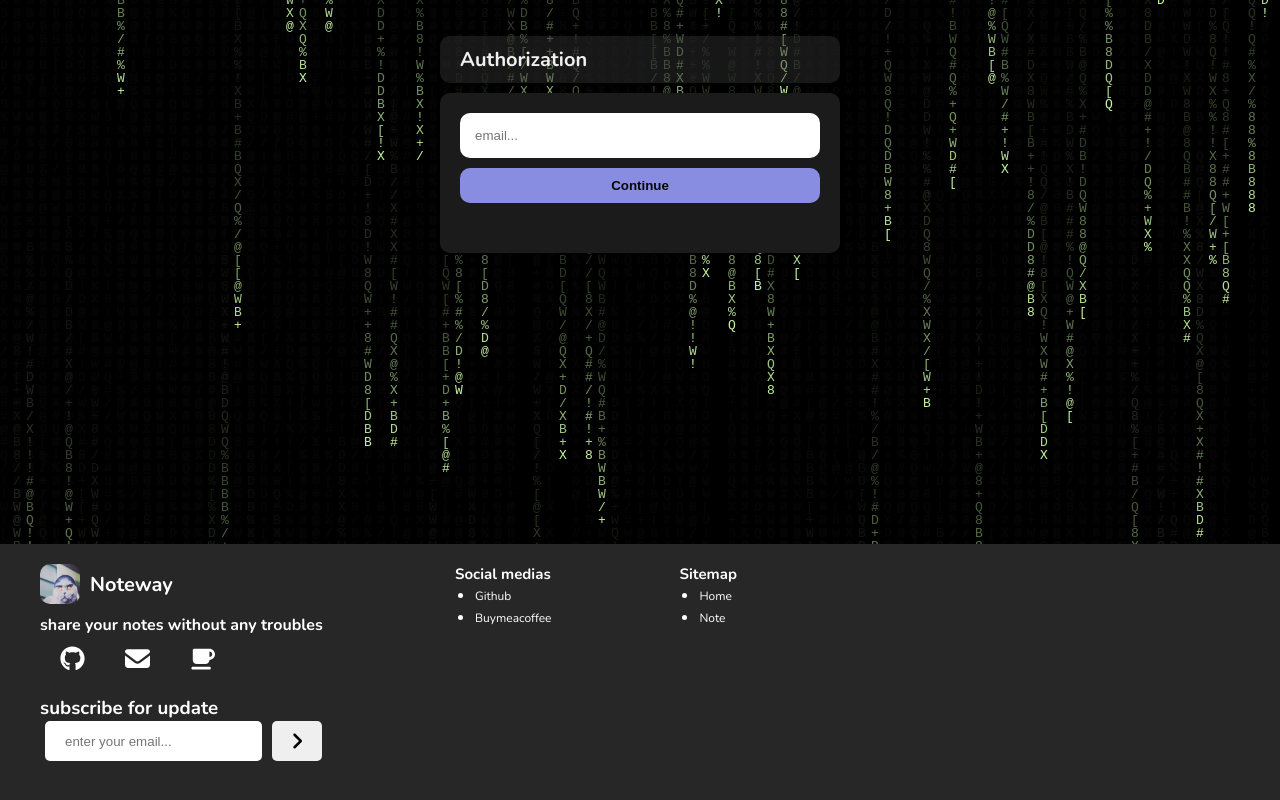
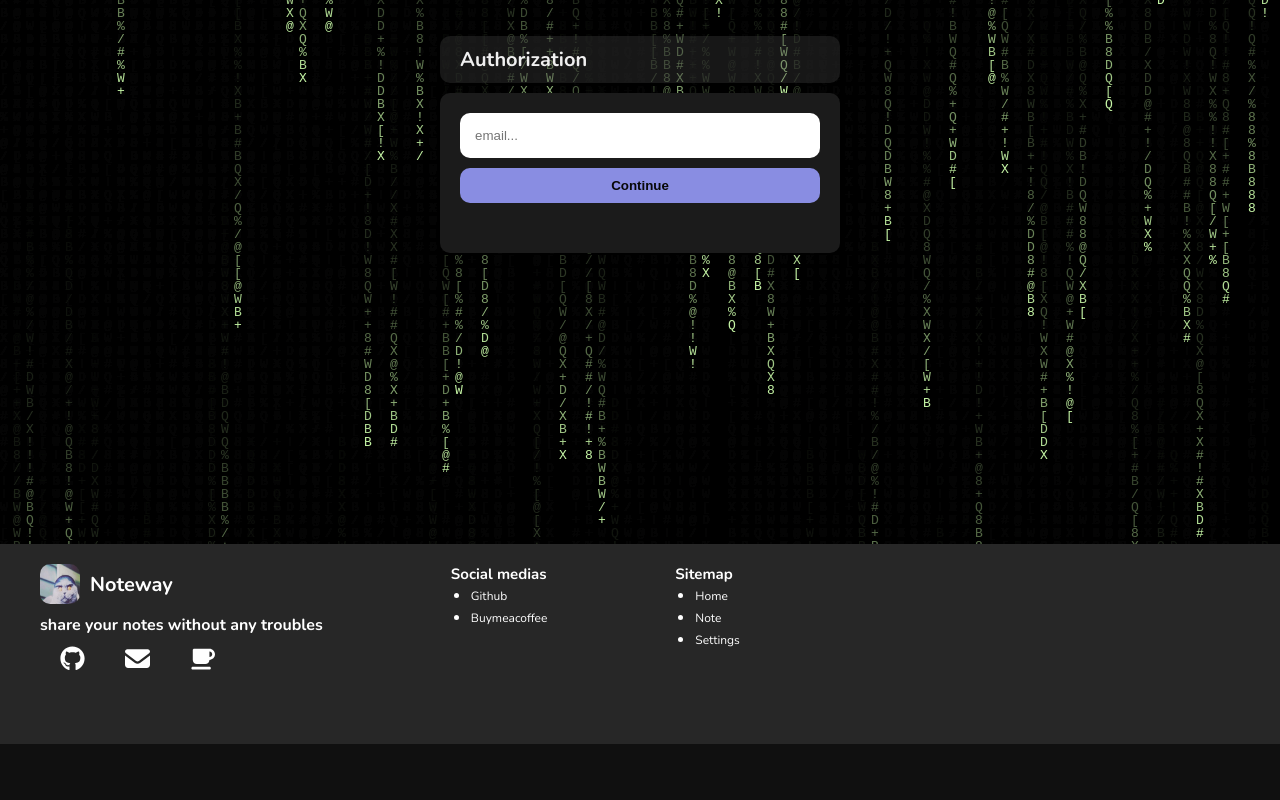
Before and after one commit to wrouruy/noteway, a Next.js app: page /auth in a window 1280 px wide. Shown: the part 256-1056 px from the top of the page. After the commit the page ends 1000 px from the top, so only its background shows below. Built offline with nearby package versions, Linux system fonts and the light colour scheme.

Commit message:
some changes in Footer and styles of home page

```diff
--- a/app/page.tsx
+++ b/app/page.tsx
@@ -130,7 +130,7 @@ export default function Home() {
             return [];
         const rows = note.split('\n');
         let res: string[] = [];
-        rows.forEach(e => res.push(cutString(e, 20)));
+        rows.forEach(e => res.push(e));
         return res;
     }
 
--- a/component/Footer/Footer.tsx
+++ b/component/Footer/Footer.tsx
@@ -3,7 +3,7 @@ import Image from   'next/image';
 import logoPic from '@/public/logo.png';
 import { FontAwesomeIcon } from '@fortawesome/react-fontawesome';
 import { faGithub } from '@fortawesome/free-brands-svg-icons';
-import { faEnvelope, faCoffee, faAngleRight } from '@fortawesome/free-solid-svg-icons';
+import { faEnvelope, faCoffee } from '@fortawesome/free-solid-svg-icons';
 import style from  './styles.module.scss';
 
 export default function Footer () {
@@ -29,14 +29,6 @@ export default function Footer () {
                         <a href="https://buymeacoffee.com/wrxxv"> <FontAwesomeIcon icon={faCoffee} /> </a>
                     </div>
                 </nav>
-
-                <div className={style.column}>
-                    <h3> subscribe for update </h3>
-                    <div className={style.row}>
-                        <input type="text" placeholder='enter your email...' ref={emaiInputRef}/>
-                        <button> <FontAwesomeIcon icon={faAngleRight} onClick={sendEmail}/> </button>
-                    </div>
-                </div>
             </div>
 
             <div className={style.listsContainer}>
@@ -54,6 +46,7 @@ export default function Footer () {
                     <ul>
                         <li> <a href='/'>Home </a> </li>
                         <li> <a href='/note'>Note</a> </li>
+                        <li> <a href='/settings'>Settings</a> </li>
                     </ul>
                 </div>
 
--- a/component/Footer/styles.module.scss
+++ b/component/Footer/styles.module.scss
@@ -1,6 +1,6 @@
 .footer {
     width: 100%;
-    min-height: 300px;
+    min-height: 200px;
     background-color: #313131b9;
     gap: 10vw;
     padding: 20px 40px;
```
Also changed, not shown: app/page.module.scss (+8 -4 lines).
